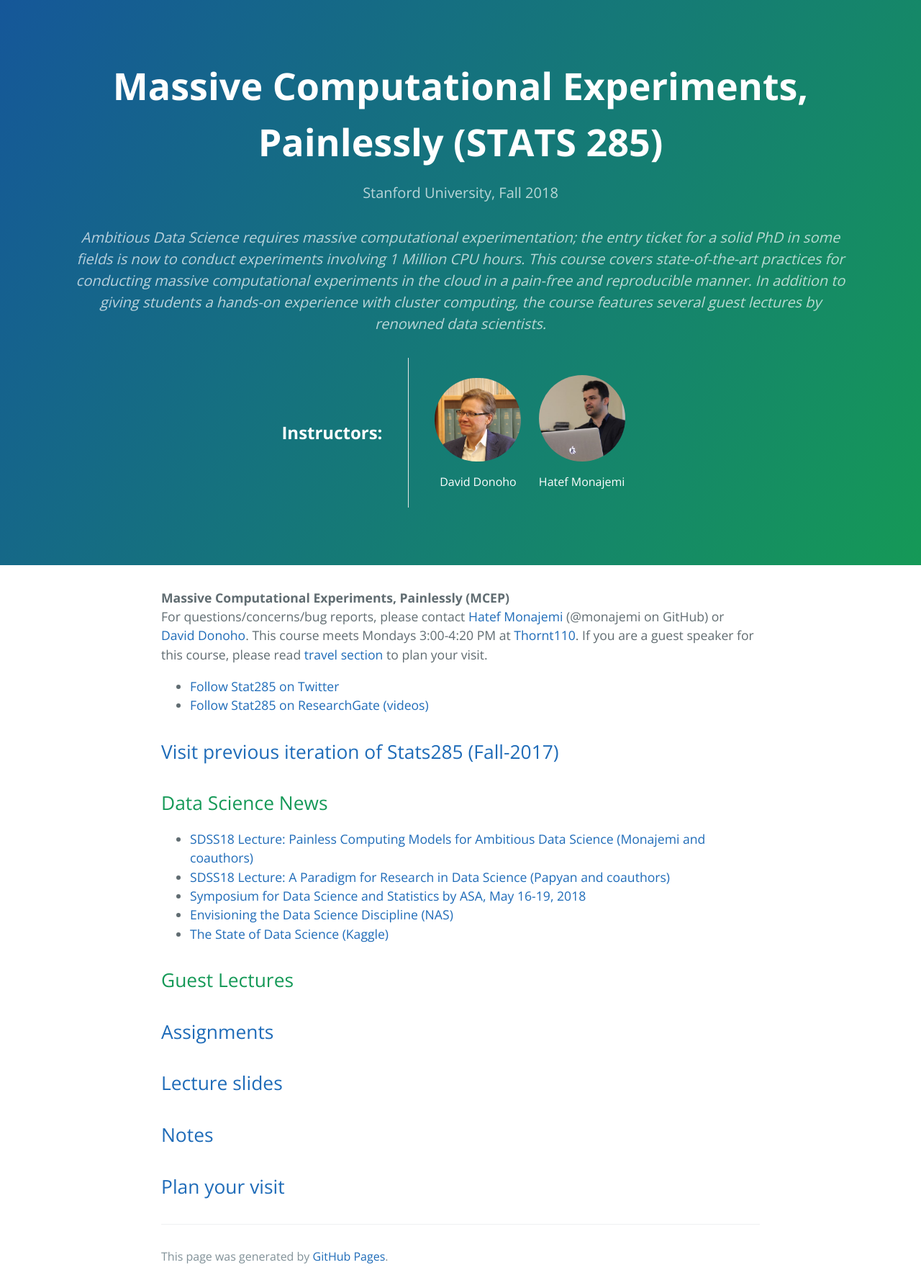
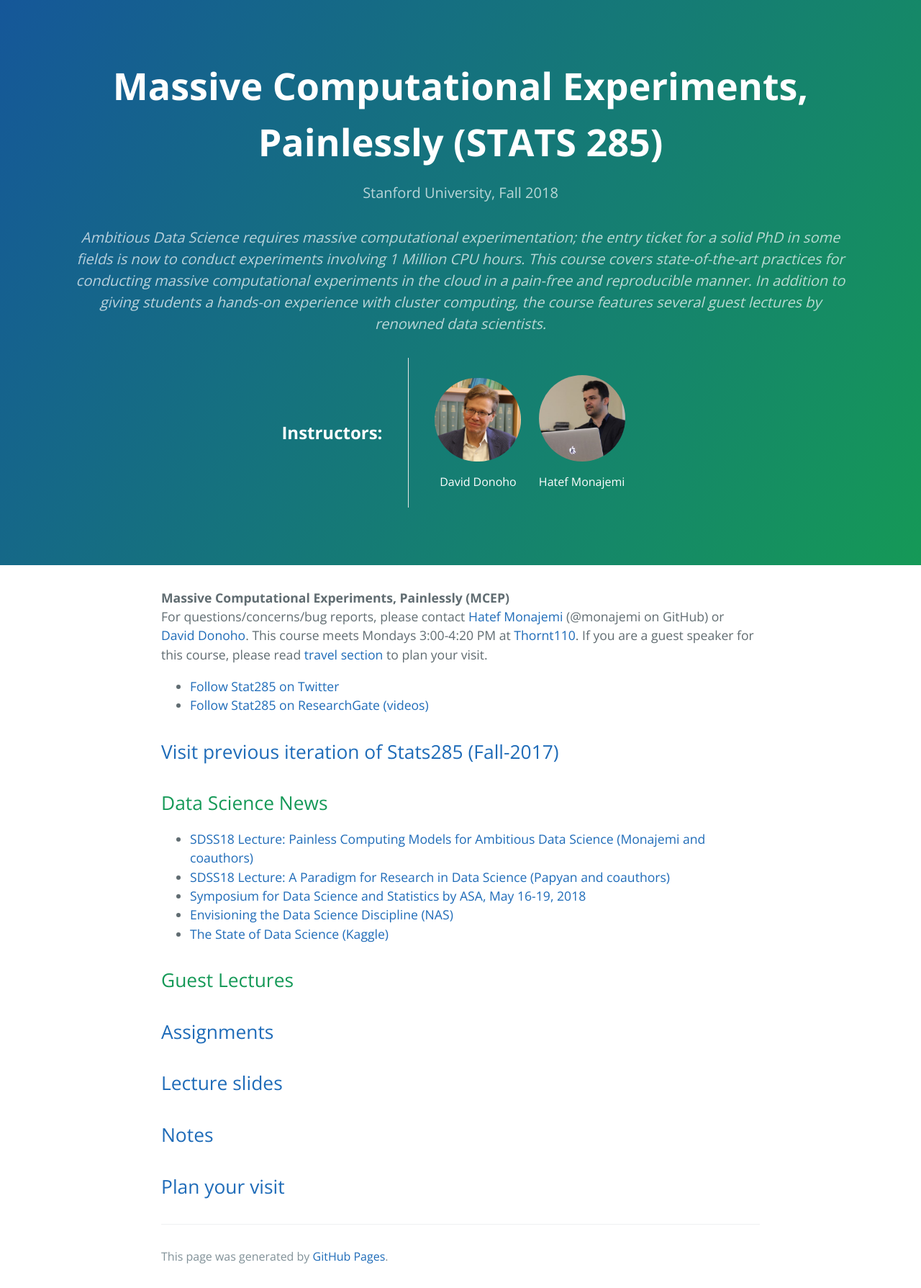
Before and after one commit to stats285/stats285.github.io, a Jekyll site: the page built from index.md, in a window 1280 px wide. Shown: the whole page at 72% size. Built offline with Jekyll 4.4.1, drawn with Linux system fonts in a browser that asks for light colours; the repository's description, which GitHub fills in, is left out.

Commit message:
added dave's pic

```diff
--- a/_layouts/titlepage.html
+++ b/_layouts/titlepage.html
@@ -47,7 +47,7 @@
 			<div class="tile">
 				<div class="instructor">
 					<a href="https://statweb.stanford.edu/~donoho/">
-     			 	   <div class="instructorphoto"><img src="assets/img/donoho17.jpg"></div>
+     			 	   <div class="instructorphoto"><img src="assets/img/donoho17-2.jpg"></div>
       		 		  <div class="text-white">David Donoho</div>
       		 	 </a>
 	  	   		</div>
```
Also changed, not shown: assets/img/donoho17-2.jpg (added).
